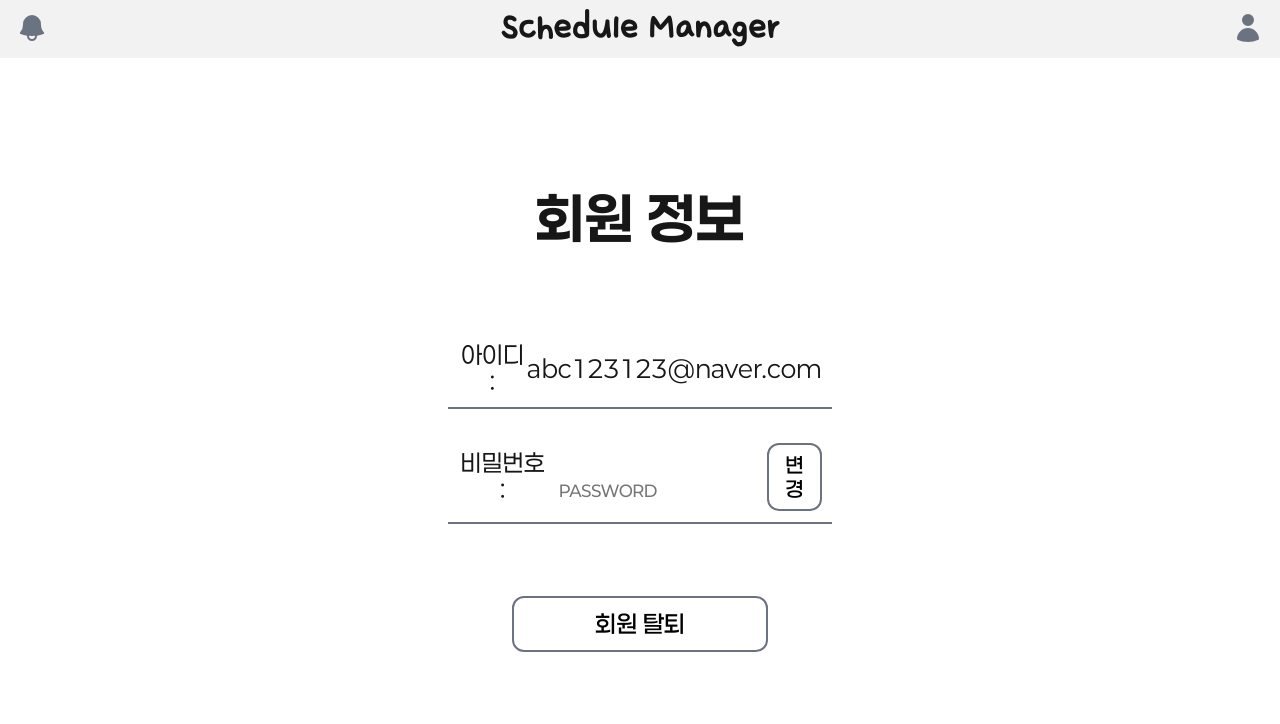
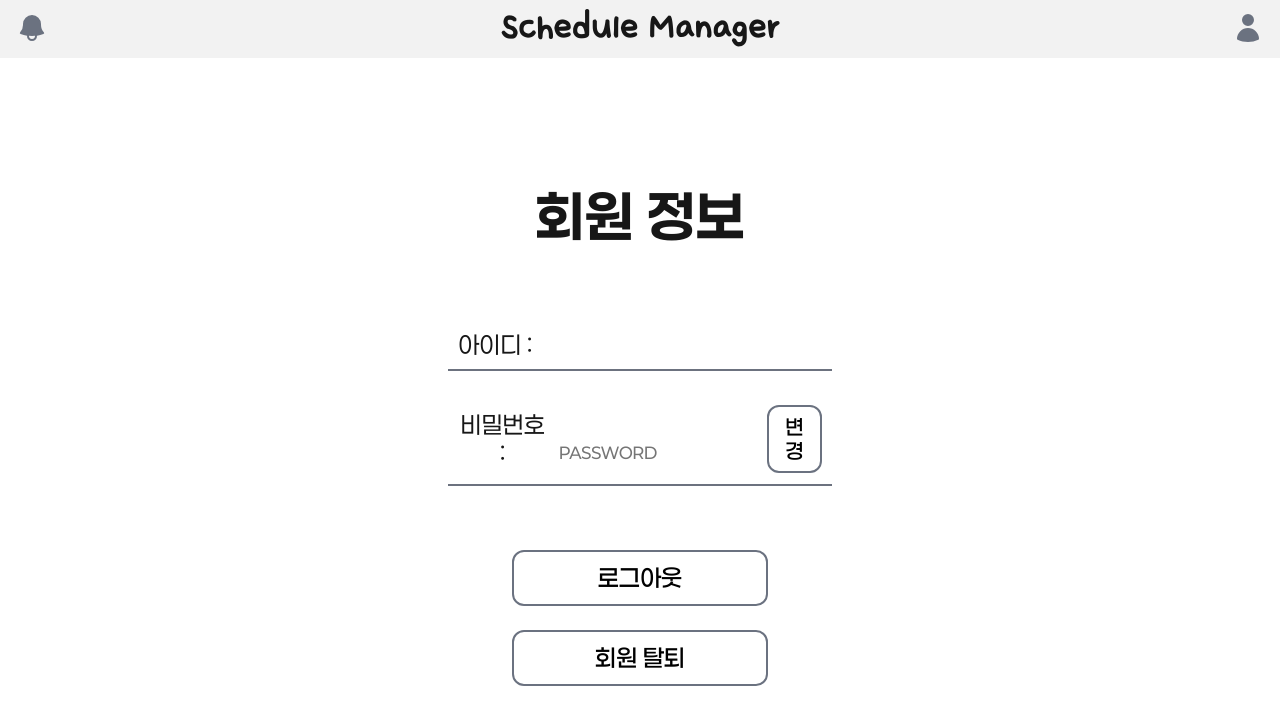
Before and after one commit to AnDev77/Schedule-Manager, a Next.js app in the folder frontend/: page /user in a window 1280 px wide. Shown: the top 724 px of the page. Built offline with nearby package versions, Linux system fonts and the light colour scheme.

Commit message:
Feat: 유저 로직 구현

```diff
--- a/frontend/src/app/user/page.jsx
+++ b/frontend/src/app/user/page.jsx
@@ -4,23 +4,60 @@ import BigButton from '@/components/common/big-button';
 import styles from '@/styles/pages/user.module.css';
 import { useRouter } from 'next/navigation';
 import { useState } from 'react';
+import { useUser } from '@/data/use-user';
 
 const UserInfo = () => {
     const router = useRouter();
-    const User = "abc123123@naver.com";
+    const { email: userEmail } = useUser();
     const [password, setPassword] = useState();
 
     const handleInputChange = (e) => {
         setPassword(e.target.value);
     }
 
-    const handlePwCheck = () => {
-        alert(`비밀번호: ${password}`);
-        router.push('/find/changePassword');
+    const handlePwCheck = async () => {
+        const response = await fetch('http://localhost:3000/users/login', {
+            method: 'POST',
+            headers: {
+                'Content-Type' : 'application/json',
+            },
+            body: JSON.stringify({email: userEmail, password})
+        })
+
+        if(response.status === 200) {
+            router.push('find/changePassword');
+        } else {
+            alert('비밀번호가 다릅니다. 다시 시도해주세요.')
+        }
     }
 
-    const handleClick = () => {
-        confirm("정말 탈퇴하시겠습니까?");
+    const logout = () => {
+        document.cookie = 'token=; expires=Thu, 01 Jan 1970 00:00:00 UTC; path=/;';
+        router.push('/')
+    }
+
+    const handleLogout = () => {
+        logout();
+    }
+
+
+    const handleClick = async () => {
+        if(confirm("정말 탈퇴하시겠습니까?")) {
+            const response = await fetch(`http://localhost:3000/users/delete`, {
+                method: 'DELETE',
+                headers: {
+                    'Content-Type' : 'application/json',
+                },
+                body: JSON.stringify({ email: userEmail })
+            });
+
+            if(response.status === 200) {
+                alert('회원 탈퇴가 완료되었습니다.');
+                logout();
+            } else {
+                alert('회원 탈퇴에 실패하였습니다. 다시 시도해주세요.');
+            }
+        }
     };
 
     return (
@@ -28,7 +65,7 @@ const UserInfo = () => {
             <h1>회원 정보</h1>
             <div className={styles.div}>
                 <p>아이디 :</p>
-                <p>{User}</p>
+                <p>{userEmail}</p>
             </div>
             <div className={styles.div}>
                 <p>비밀번호 :</p>
@@ -37,7 +74,8 @@ const UserInfo = () => {
                     <button onClick={handlePwCheck}>변경</button>
                 </span>
             </div>
-            <BigButton className={styles.deleteButton} onClick={handleClick}>회원 탈퇴</BigButton>
+            <BigButton className={styles.bigButton} onClick={handleLogout}>로그아웃</BigButton>
+            <BigButton className={styles.bigButton} onClick={handleClick}>회원 탈퇴</BigButton>
         </div>
     )
 }
--- a/frontend/src/styles/pages/user.module.css
+++ b/frontend/src/styles/pages/user.module.css
@@ -11,7 +11,7 @@
 
 .main h1 {
     font-size: 3.5rem;
-    margin-bottom: 3.5rem;
+    margin-bottom: 3rem;
 }
 
 .div {
@@ -64,7 +64,10 @@
     box-shadow: 0 1px 2px rgba(0, 0, 0, 0.1) inset;
 }
 
-.deleteButton {
+.bigButton {
     width: 20vw;
-    margin: 3rem 0 2rem 0;
 }
+
+.bigButton:first-of-type {
+    margin-top: 2.5rem;
+}
```
